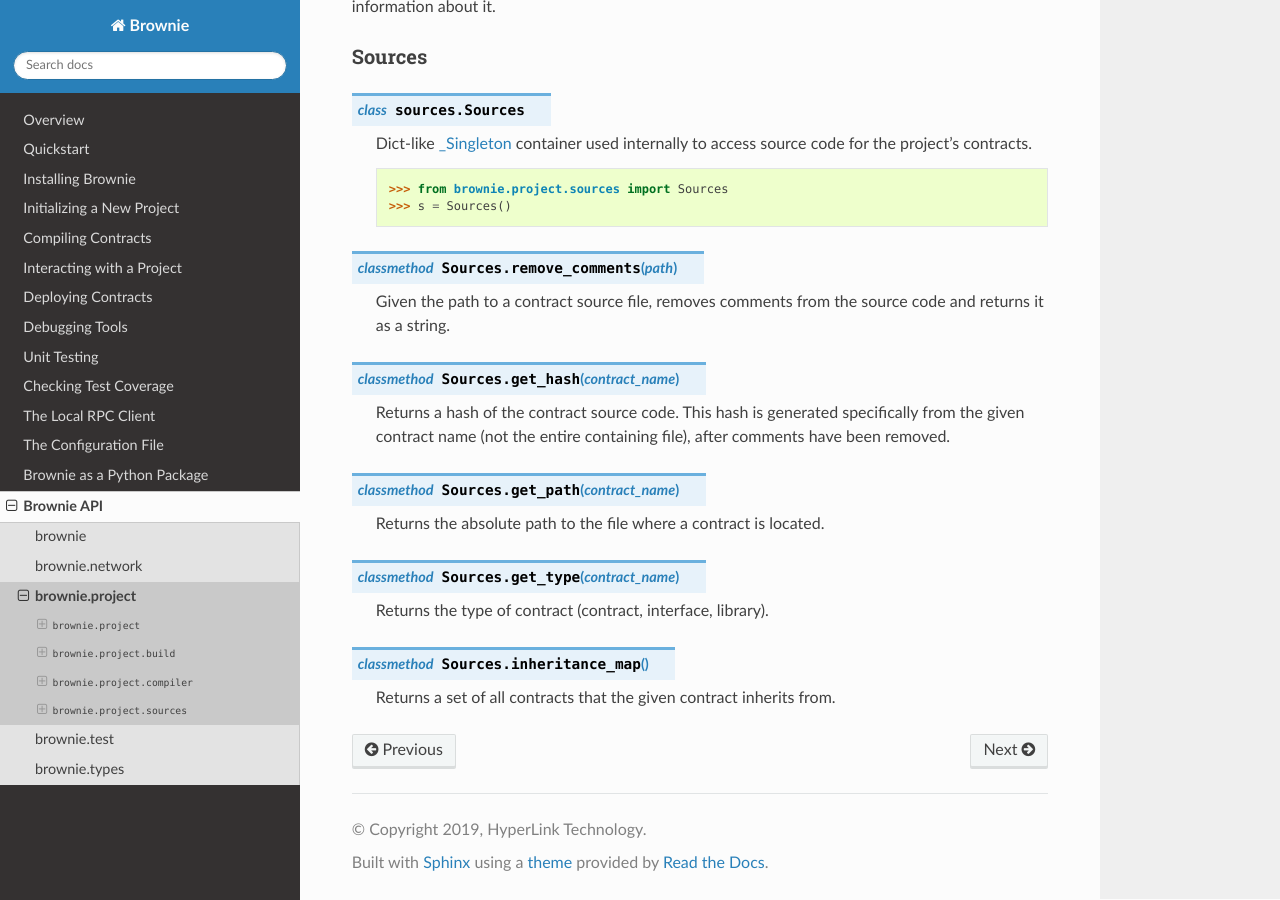
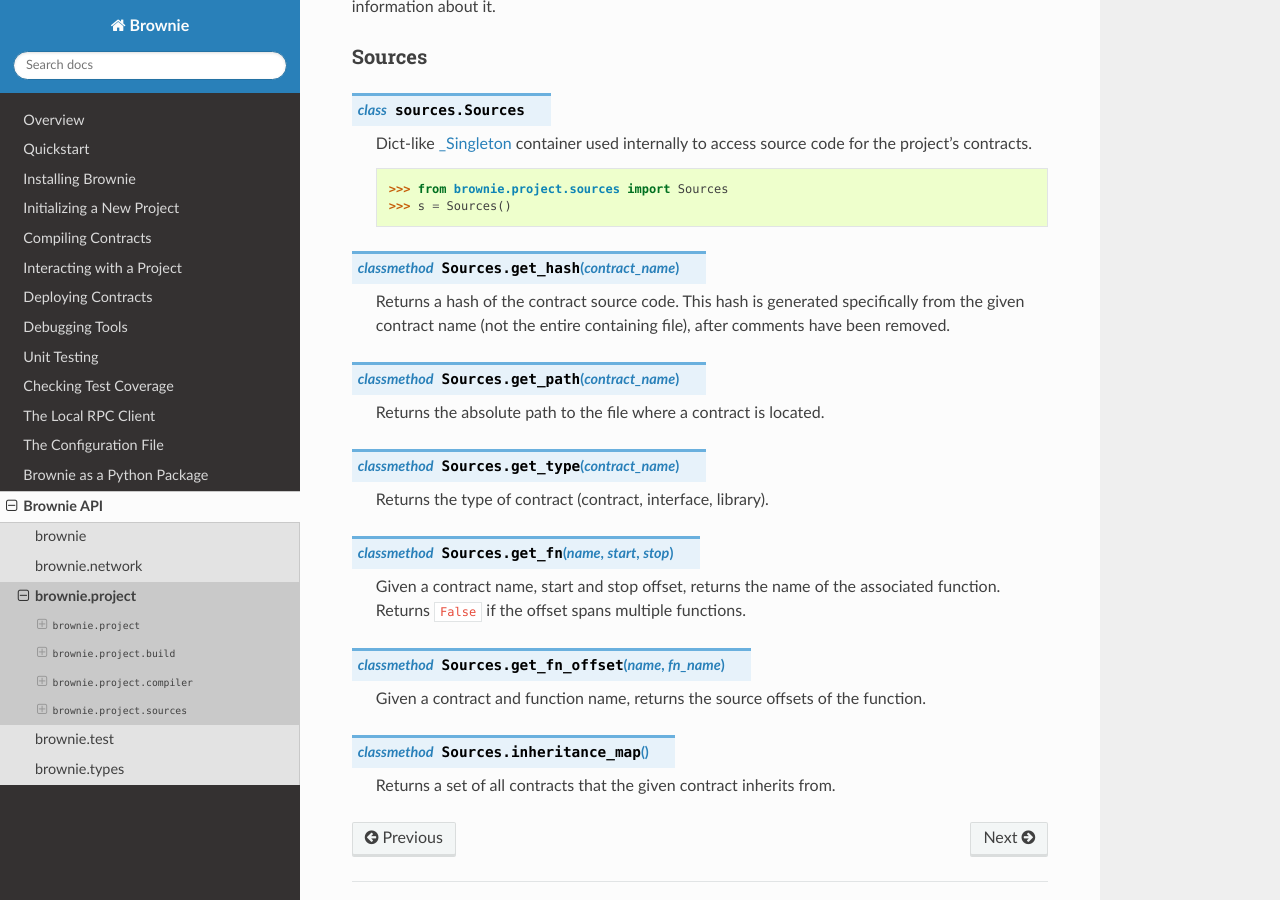
Before and after one commit to eth-brownie/brownie, a Sphinx documentation site: the page built from docs/api-project.rst, in a window 1280 px wide and 900 px high, scrolled down 2755 px. Built offline with Sphinx 7.4.7 and the Read the Docs theme 2.0.0, drawn with Linux system fonts in a browser that asks for light colours; pages that are not in the unit, such as notebooks, are missing from menus.

Commit message:
update docs

```diff
--- a/docs/api-project.rst
+++ b/docs/api-project.rst
@@ -150,10 +150,6 @@
         >>> from brownie.project.sources import Sources
         >>> s = Sources()
 
-.. py:classmethod:: Sources.remove_comments(path)
-
-    Given the path to a contract source file, removes comments from the source code and returns it as a string.
-
 .. py:classmethod:: Sources.get_hash(contract_name)
 
     Returns a hash of the contract source code. This hash is generated specifically from the given contract name (not the entire containing file), after comments have been removed.
@@ -166,6 +162,14 @@
 
     Returns the type of contract (contract, interface, library).
 
+.. py:classmethod:: Sources.get_fn(name, start, stop)
+
+    Given a contract name, start and stop offset, returns the name of the associated function. Returns ``False`` if the offset spans multiple functions.
+
+.. py:classmethod:: Sources.get_fn_offset(name, fn_name)
+
+    Given a contract and function name, returns the source offsets of the function.
+
 .. py:classmethod:: Sources.inheritance_map()
 
     Returns a set of all contracts that the given contract inherits from.
```
Also changed, not shown: docs/api-test.rst (+6 -1 lines), 2 other files.
